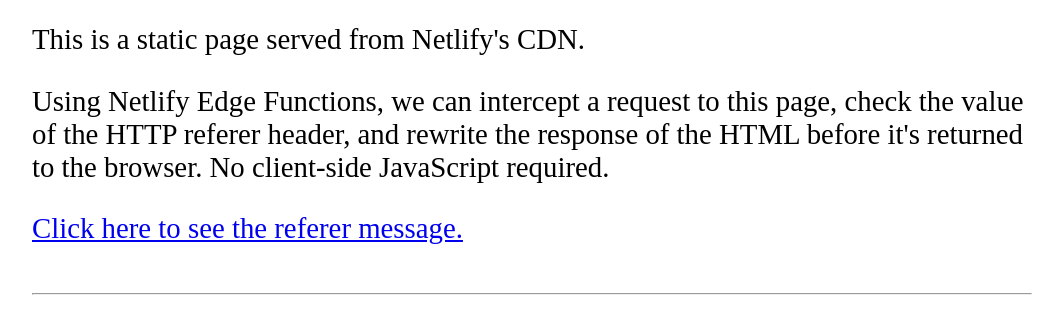
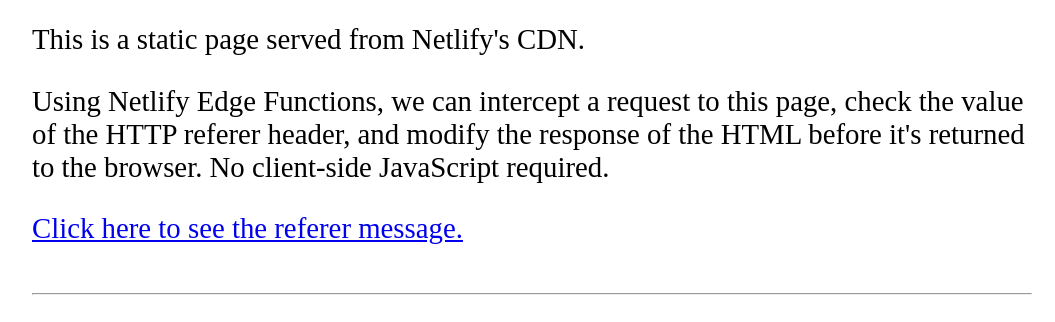
Before and after one commit to whitep4nth3r/personalize-with-http-referer, a plain HTML site: page index.html in a window 1280 px wide. Shown: the part 251-573 px from the top of the page, without its empty margins (108-1163 px from the left). Drawn offline with Linux system fonts and the light colour scheme.

Commit message:
changing rewrite to modify in explanation

```diff
--- a/index.html
+++ b/index.html
@@ -48,7 +48,7 @@
       <p>This is a static page served from Netlify's CDN.</p>
       <p>
         Using Netlify Edge Functions, we can intercept a request to this page, check the value of the HTTP referer
-        header, and rewrite the response of the HTML before it's returned to the browser. No client-side JavaScript
+        header, and modify the response of the HTML before it's returned to the browser. No client-side JavaScript
         required.
       </p>
       <a href="/">Click here to see the referer message.</a>
```
